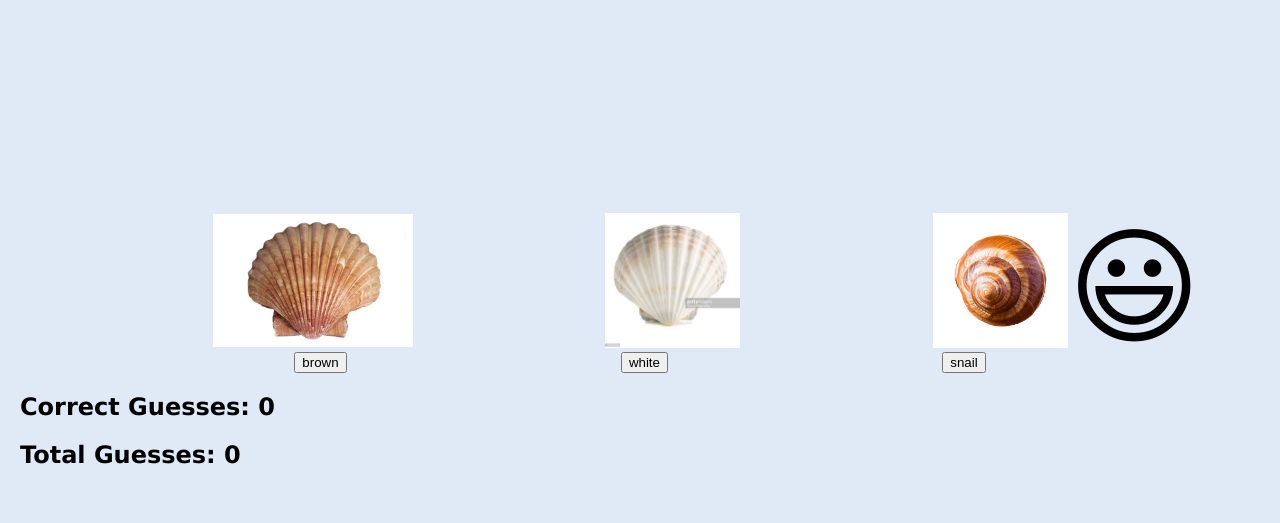
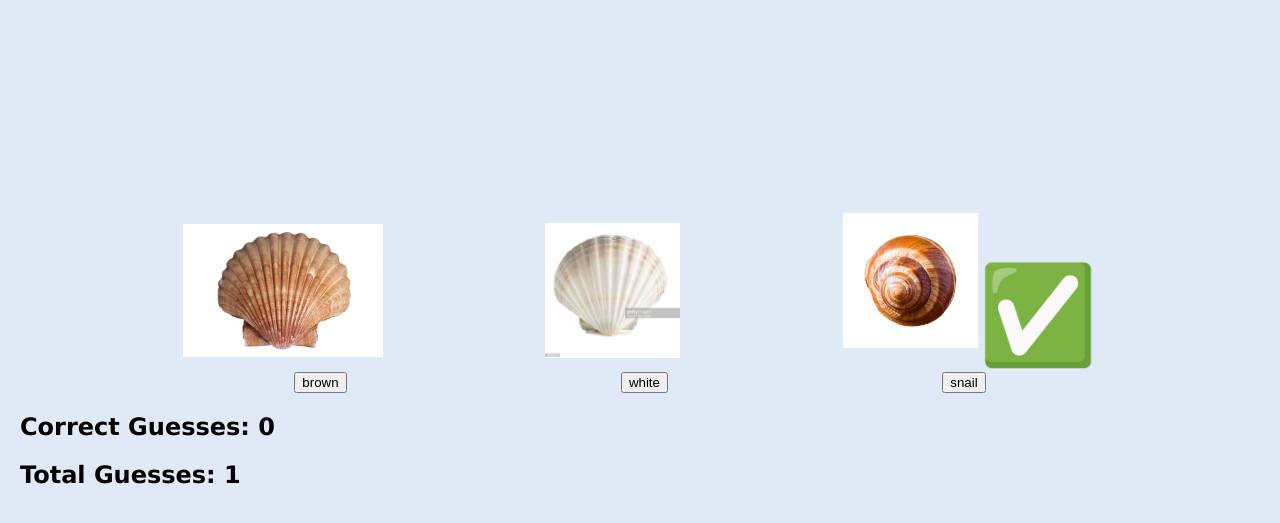
Before and after one commit to MTaslam2000/shell-game, a plain HTML site: page index.html in a window 1280 px wide. Both pictures are taken after a click on the button "brown". Shown: the part 87-610 px from the top of the page. Drawn offline with Linux system fonts and the light colour scheme.

Commit message:
will make finishing touches with CSS later

```diff
--- a/app.js
+++ b/app.js
@@ -46,9 +46,19 @@ function getRandomShell() {
 
 function guessOutcome(userGuess, correctSpot) {
     const correctContainer = document.getElementById(`${correctSpot}-container`);
-    correctContainer.classList.add('face');
+
+    brownContainer.classList.remove('check');
+    whiteContainer.classList.remove('check');
+    snailContainer.classList.remove('check');
+    correctContainer.classList.add('check');
+
+    totalGuesses++;
     if (userGuess === correctSpot) {
         winGuesses++;
     }
+
+
+    winsEl.textContent = winGuesses;
+    totalEl.textContent = totalGuesses;
 }
 // (don't forget to call any display functions you want to run on page load!)
--- a/styles/global.css
+++ b/styles/global.css
@@ -61,8 +61,7 @@ main {
     width: 135px;
 }
 
-.face::after {
-    font-size: 8rem;
-    content: '😃';
-    position: absolute;
+.check::after {
+    font-size: 6rem;
+    content: '✅';
 }
```
